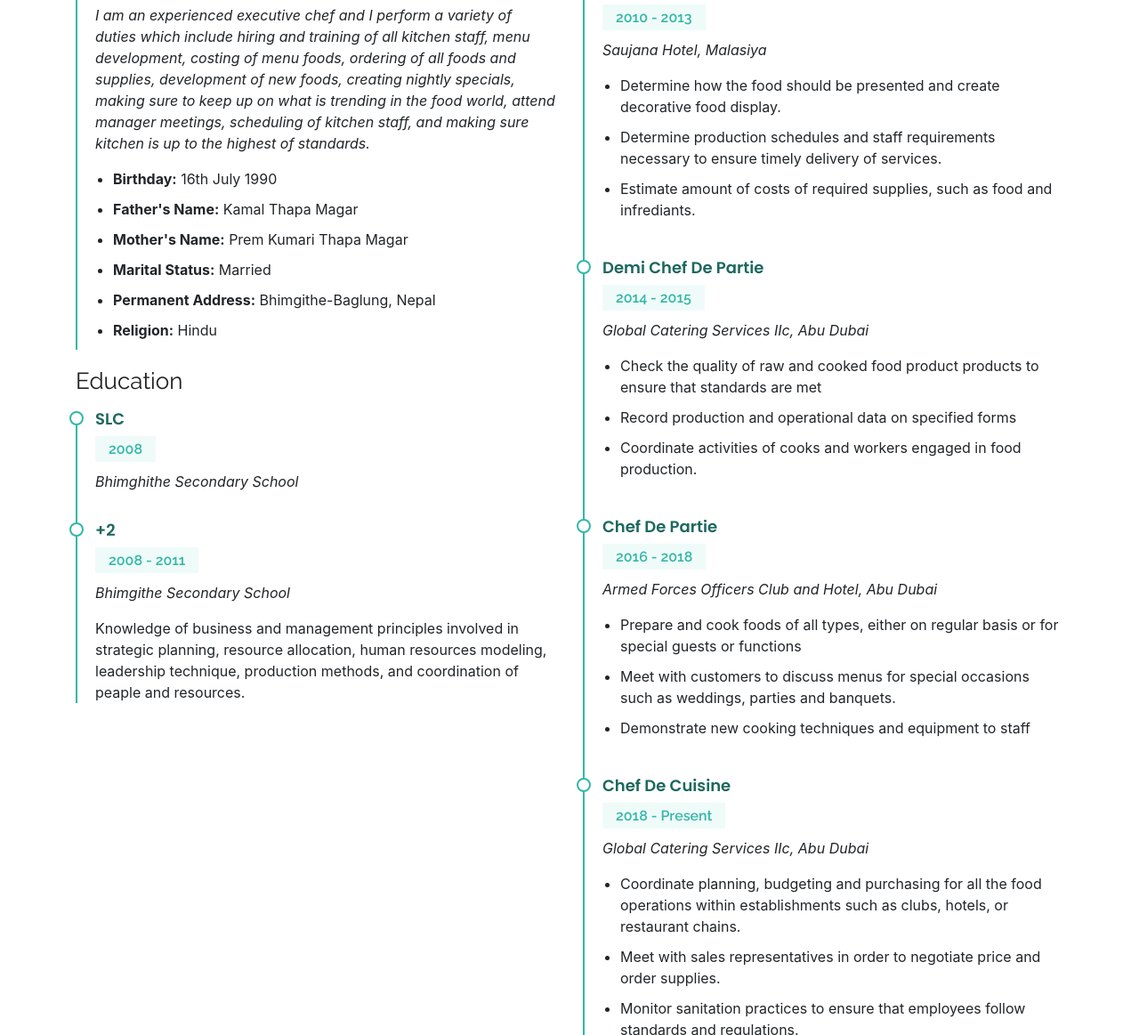
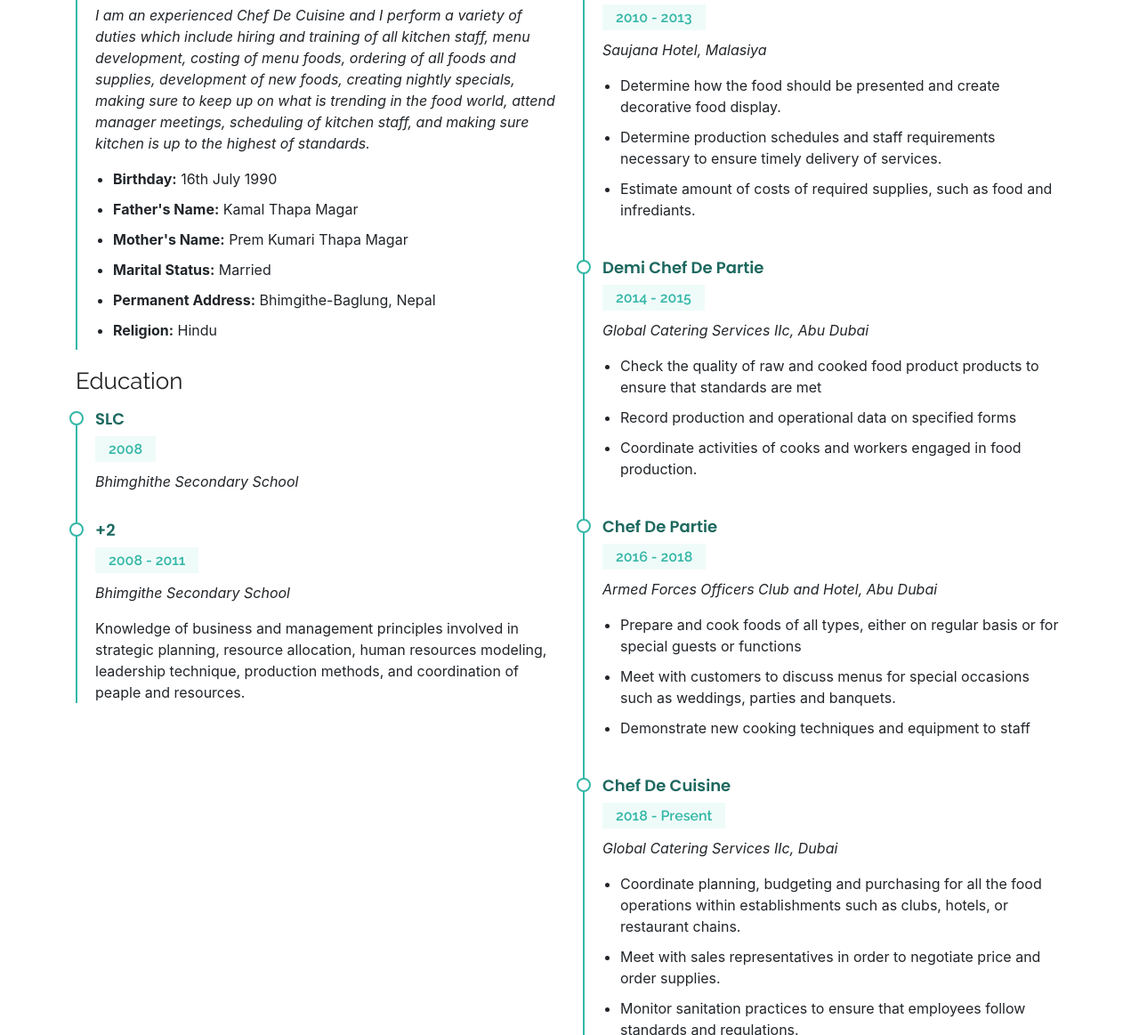
Before and after one commit to abhiyanmagar/bimalthapa.github.io, a plain HTML site: page resume.html in a window 1280 px wide. Shown: the part 383-1546 px from the top of the page at 89% size. Drawn offline with Linux system fonts and the light colour scheme.

Commit message:
resume updated

```diff
--- a/resume.html
+++ b/resume.html
@@ -72,7 +72,7 @@
             <h3 class="resume-title">Sumary</h3>
             <div class="resume-item pb-0">
               <h4>Bimal Thapa Magar</h4>
-              <p><em>I am an experienced executive chef and I perform a variety of duties which include hiring and training of all kitchen staff, menu development, costing of menu foods, ordering of all foods and supplies, development of new foods, creating nightly specials, making sure to keep up on what is trending in the food world, attend manager meetings, scheduling of kitchen staff, and making sure kitchen is up to the highest of standards.</em></p>
+              <p><em>I am an experienced Chef De Cuisine and I perform a variety of duties which include hiring and training of all kitchen staff, menu development, costing of menu foods, ordering of all foods and supplies, development of new foods, creating nightly specials, making sure to keep up on what is trending in the food world, attend manager meetings, scheduling of kitchen staff, and making sure kitchen is up to the highest of standards.</em></p>
               <p>
               <ul>
                  <li><strong>Birthday:</strong> 16th July 1990</li>
@@ -140,7 +140,7 @@
             <div class="resume-item">
               <h4>Chef De Cuisine</h4>
               <h5>2018 - Present</h5>
-              <p><em>Global Catering Services IIc, Abu Dubai</em></p>
+              <p><em>Global Catering Services IIc, Dubai</em></p>
               <p>
               <ul>
                 <li>Coordinate planning, budgeting and purchasing for all the food operations within establishments such as clubs, hotels, or restaurant chains.</li>
```
